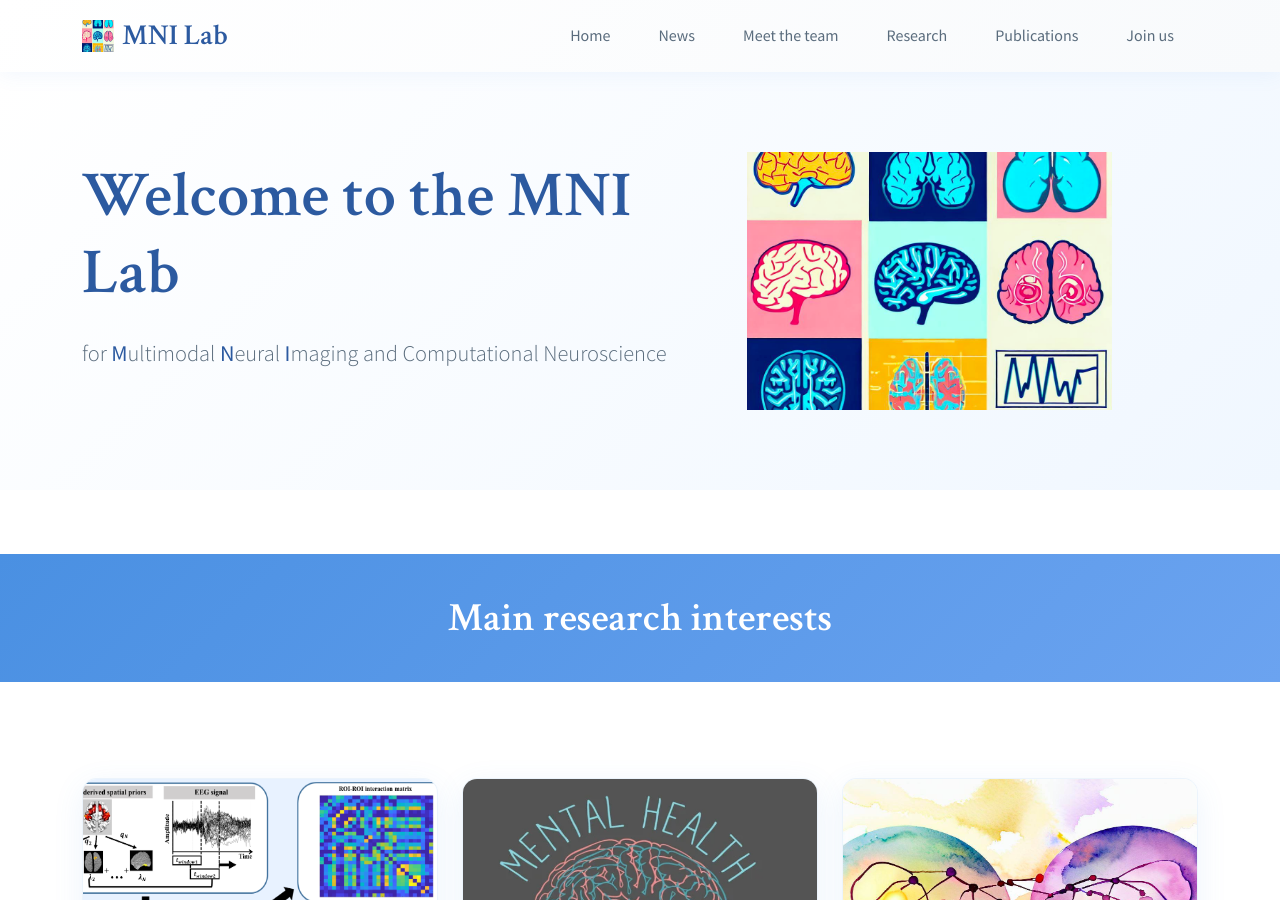
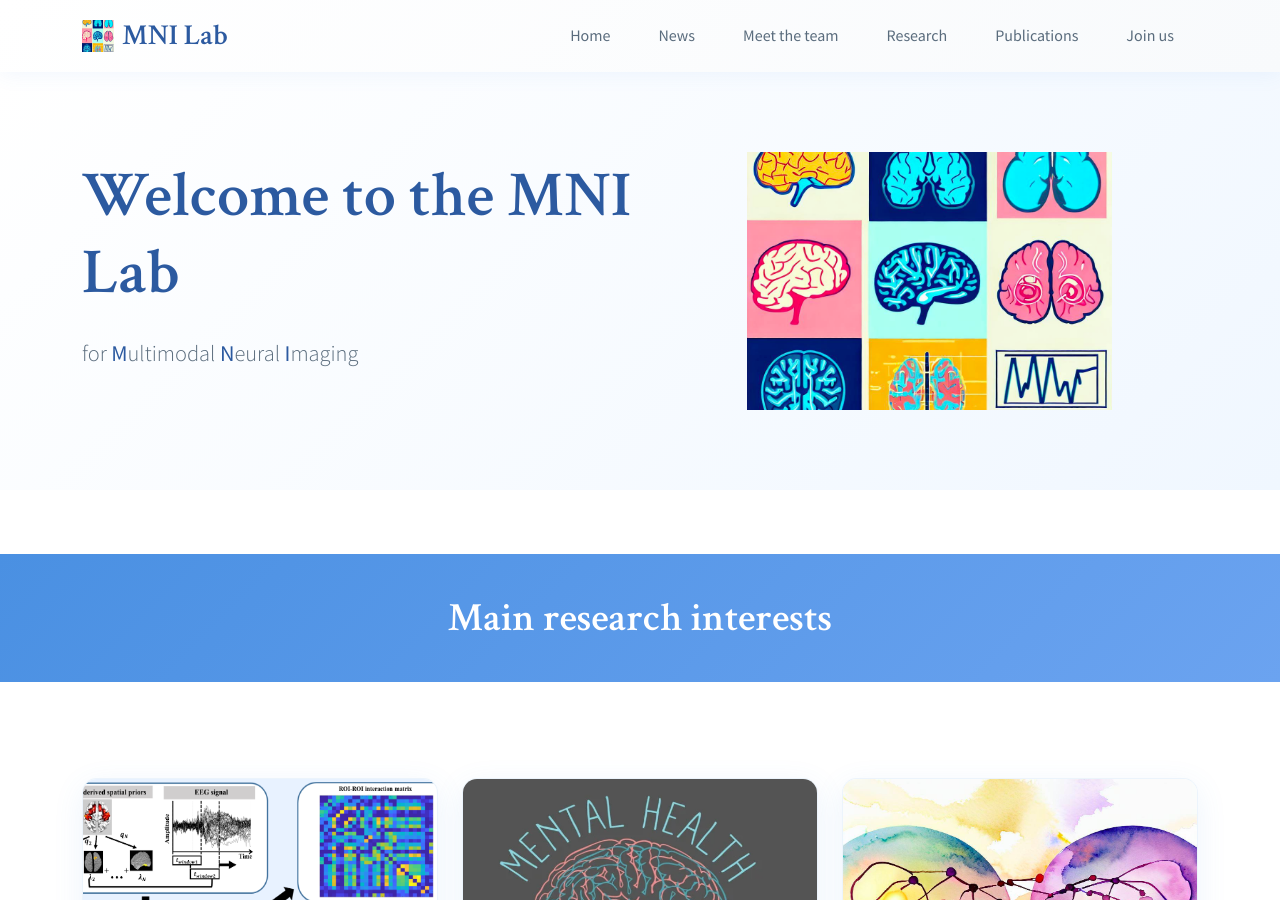
Before and after one commit to MNILab-UM/research-lab-website, a Jekyll site: the page built from _pages/home.md, in a window 1280 px wide and 900 px high. Built offline with Jekyll 4.4.1, drawn with Linux system fonts in a browser that asks for light colours.

Commit message:
Update homelay.html

```diff
--- a/_layouts/homelay.html
+++ b/_layouts/homelay.html
@@ -7,7 +7,7 @@ layout: default
             <div class="row align-items-center">
                 <div class="col-lg-7">
                     <h1 class="hero-title">Welcome to the MNI Lab</h1>
-                    <p class="hero-subtitle">for <strong style="color: #2c5aa0;">M</strong>ultimodal <strong style="color: #2c5aa0;">N</strong>eural <strong style="color: #2c5aa0;">I</strong>maging and Computational Neuroscience</p>
+                    <p class="hero-subtitle">for <strong style="color: #2c5aa0;">M</strong>ultimodal <strong style="color: #2c5aa0;">N</strong>eural <strong style="color: #2c5aa0;">I</strong>maging</p>
                 </div>
                 <div class="col-lg-5">
                     <img src="{{ site.url }}{{ site.baseurl }}/images/logo/lab-logo.png" width="365" height="258">
```
